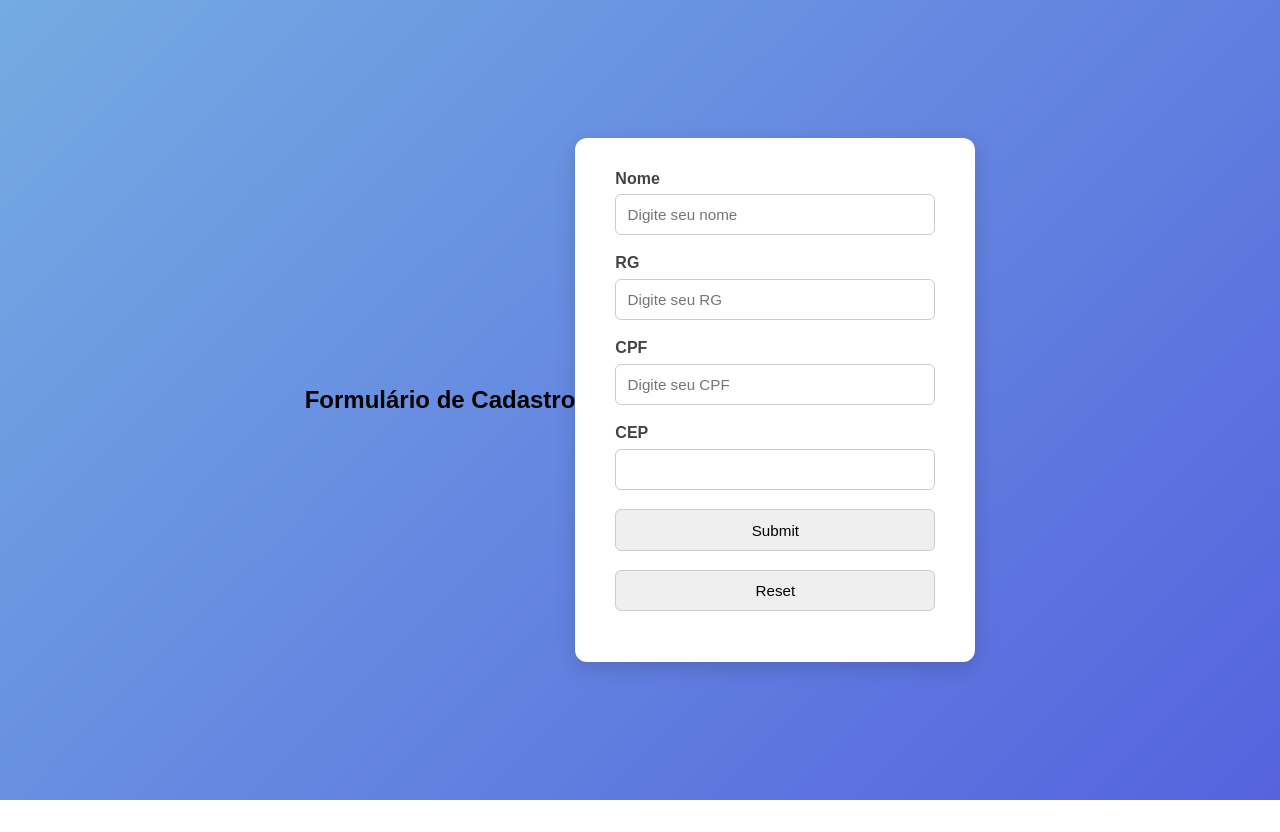
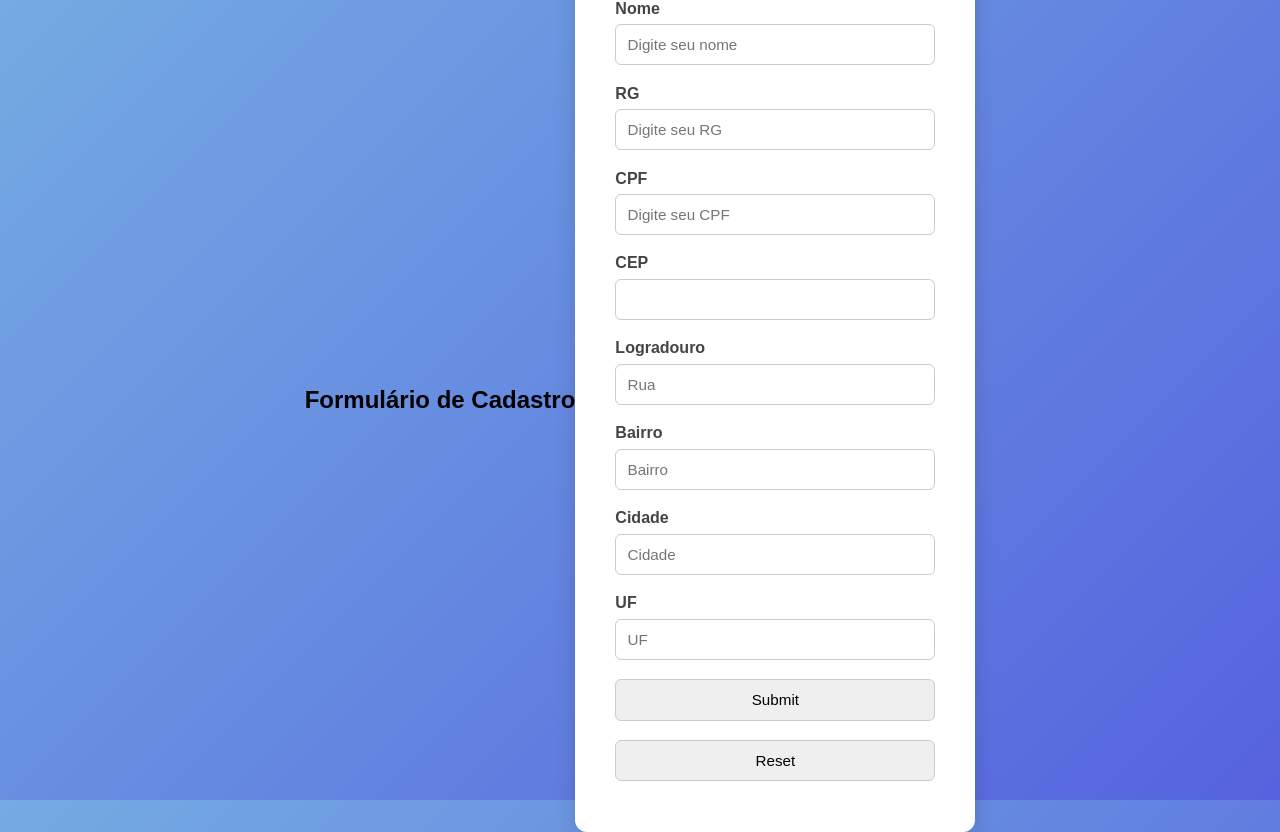
Before and after one commit to czar33/Aula_IUWEB, a plain HTML site: page index.html in a window 1280 px wide. Before the commit the page ends 800 px from the top, so only its background shows below. Drawn offline with Linux system fonts and the light colour scheme.

Commit message:
ADD: inclusão de Bairro, cidade, logradouro e UF

```diff
--- a/index.html
+++ b/index.html
@@ -18,6 +18,14 @@
             <input name="cpf" id="cpf" placeholder="Digite seu CPF">
             <label for="cep"> CEP </label>
             <input name="cep" id="cep" value="" onblur=" pesquisacep(this.value);">
+            <label for="logradouro"> Logradouro </label>
+            <input name="logradouro" id="logradouro" placeholder="Rua">
+            <label for="bairro"> Bairro </label>
+            <input name="bairro" id="bairro" placeholder="Bairro">
+            <label for="cidade"> Cidade </label>
+            <input name="cidade" id="cidade" placeholder="Cidade">
+            <label for="uf"> UF </label>
+            <input name="uf" id="uf" placeholder="UF">
             <input type="submit"> </button>
             <input type="reset"> </button>
         </form>
```
